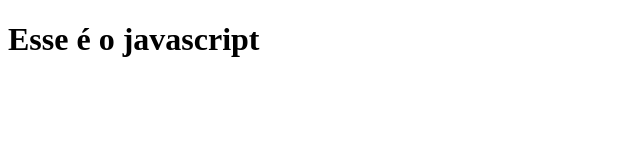
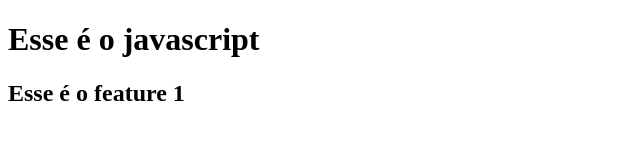
Before and after one commit to Feehh32/javascript-git, a plain HTML site: page index.html in a window 1280 px wide. Shown: the whole page, without its empty margins (0-640 px from the left). Drawn offline with Linux system fonts and the light colour scheme.

Commit message:
h2 da feature1

```diff
--- a/index.html
+++ b/index.html
@@ -9,6 +9,7 @@
 
 <body>
     <h1>Esse é o javascript</h1>
+    <h2>Esse é o feature 1</h2>
     <script src="script.js"></script>
 </body>
 
```
